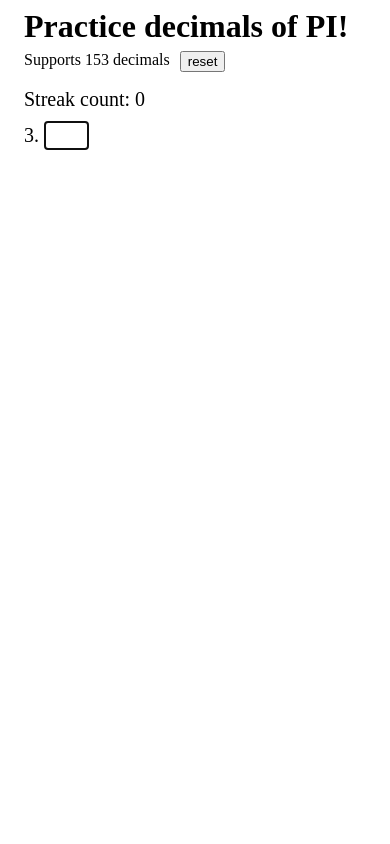
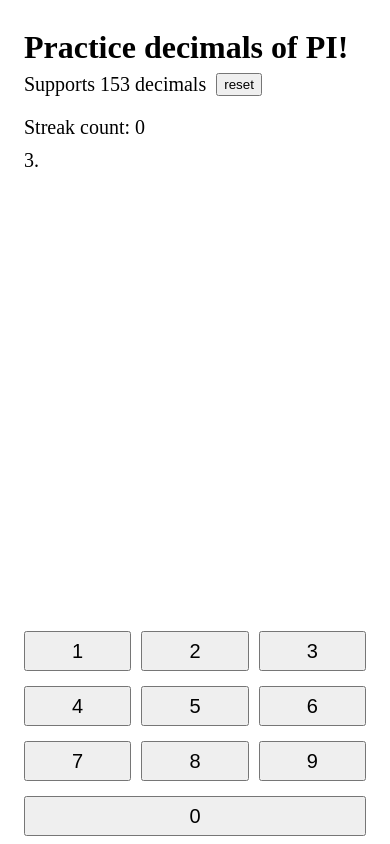
Before and after one commit to Dizzypointed/PICE, a website: page index.html in a window 390 px wide. Drawn offline with Linux system fonts and the light colour scheme.

Commit message:
Added numpad for mobile

```diff
--- a/index.css
+++ b/index.css
@@ -2,8 +2,16 @@ body {
   margin: 8px 24px;
 }
 
+.content {
+  height: 100%;
+  display: flex;
+  flex-direction: column;
+  justify-content: space-between;
+}
+
 h1 {
   margin-bottom: 0.4rem;
+  font-size: 32px;
 }
 
 p {
@@ -14,8 +22,31 @@ p {
   display: flex;
 }
 
-button {
+.flex button {
   margin-left: 10px;
+}
+
+.numpad {
+  display: grid;
+  grid-template-columns: auto auto auto;
+  justify-items: stretch;
+  row-gap: 15px;
+  column-gap: 10px;
+}
+
+.numpad button {
+  font-size: 20px;
+  height: 40px;
+}
+
+.numpad button:last-child {
+  grid-column-end: span 3;
+}
+
+@media (min-width: 768px) {
+  .numpad {
+    display: none;
+  }
 }
 
 div,
@@ -28,16 +59,24 @@ input {
 }
 
 #log {
-  margin-top: 50px;
+  margin: 50px 0;
+  height: 100%;
+  overflow: scroll;
 }
 
 input {
-  margin-left: 5px;
-  border-style: solid;
+  display: none;
 }
 
-input::-webkit-inner-spin-button {
-  -webkit-appearance: none;
+@media (min-width: 768px) {
+  input {
+    display: inline-block;
+    margin-left: 5px;
+    border-style: solid;
+  }
+  input::-webkit-inner-spin-button {
+    -webkit-appearance: none;
+  }
 }
 
 #pi span {
@@ -66,6 +105,12 @@ input::-webkit-inner-spin-button {
   animation-duration: 0.5s;
 }
 
+.wrong {
+  border-color: red;
+  outline-color: red;
+  background-color: #ffd2d2;
+}
+
 .success {
   border-color: green;
   outline-color: green;
--- a/index.html
+++ b/index.html
@@ -8,6 +8,8 @@
     <link rel="icon" type="image/x-icon" href="favicon.ico" />
   </head>
   <body>
+    <div class="content">
+      <main>
         <h1>Practice decimals of PI!</h1>
         <p class="flex">
           <span>Supports %d% decimals</span>
@@ -18,7 +20,21 @@
           <span id="pi"></span
           ><input type="number" name="decimal" id="decimal" min="0" max="9" />
         </div>
+      </main>
       <div id="log"></div>
+      <div class="numpad">
+        <button id="btn1" onclick="handleInput(1)">1</button>
+        <button id="btn2" onclick="handleInput(2)">2</button>
+        <button id="btn3" onclick="handleInput(3)">3</button>
+        <button id="btn4" onclick="handleInput(4)">4</button>
+        <button id="btn5" onclick="handleInput(5)">5</button>
+        <button id="btn6" onclick="handleInput(6)">6</button>
+        <button id="btn7" onclick="handleInput(7)">7</button>
+        <button id="btn8" onclick="handleInput(8)">8</button>
+        <button id="btn9" onclick="handleInput(9)">9</button>
+        <button id="btn0" onclick="handleInput(0)">0</button>
+      </div>
+    </div>
     <script src="index.js"></script>
   </body>
 </html>
--- a/index.js
+++ b/index.js
@@ -34,15 +34,16 @@ reset = () => {
 );
 
 handleInput = (e) => {
-  if (!/\d/.test(e.key)) return;
-
-  if (e.key === decimals.charAt(index)) {
+  if (e == decimals.charAt(index)) {
     inp.classList.remove("error");
+    document
+      .querySelectorAll("button.error")
+      .forEach((el) => el.classList.remove("error"));
     inp.classList.add("success");
     pi.appendChild(
-      setText(document.createElement("span"), e.key, [
+      setText(document.createElement("span"), e, [
         (index + 1) % 4 ? "digit" : "digitbreak",
-        !correct && "error",
+        !correct && "wrong",
       ])
     );
     correct = true;
@@ -62,18 +63,20 @@ handleInput = (e) => {
     correct = false;
     unbroken = false;
     inp.classList.add("error");
+    console.log(`#btn${e}`, document.querySelector(`#btn${e}`));
+    document.querySelector(`#btn${e}`).classList.add("error");
     inp.classList.remove("success");
     log.appendChild(
       setText(
         document.createElement("div"),
-        `Decimal ${index + 1} is not: ${e.key}`
+        `Decimal ${index + 1} is not: ${e}`
       )
     );
   }
   inp.value = "";
 };
 
-inp.addEventListener("keypress", handleInput);
+inp.addEventListener("keypress", (e) => /\d/.test(e.key) && handleInput(e.key));
 
 reset();
 inp.focus();
```
Lines whose indentation alone changed are shown as unchanged.
